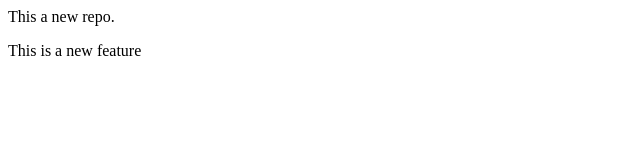
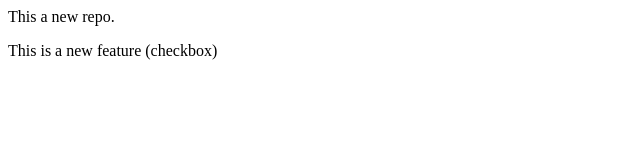
Before and after one commit to TavisFernandes/Maze-Solver-BFSvsDFS, a plain HTML site: page index.html in a window 1280 px wide. Shown: the full height of the page, 0-640 px from the left. Drawn offline with Linux system fonts and the light colour scheme.

Commit message:
Add checkbox

```diff
--- a/index.html
+++ b/index.html
@@ -1,2 +1,2 @@
 <p>This a new repo.</p>
-<p>This is a new feature</p>
+<p>This is a new feature (checkbox)</p>
```
